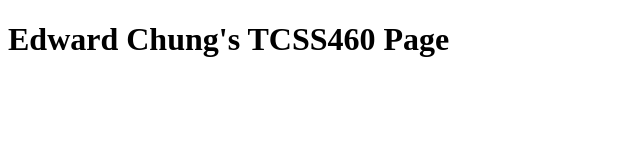
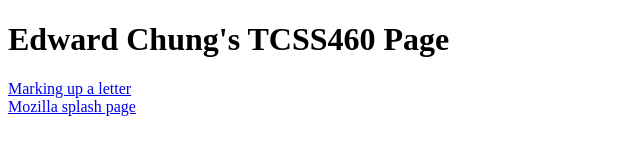
Before and after one commit to edwardspot/edwardspot.github.io, a plain HTML site: page index.html in a window 1280 px wide. Shown: the whole page, without its empty margins (0-640 px from the left). Drawn offline with Linux system fonts and the light colour scheme.

Commit message:
add hyperlink to main io site.

```diff
--- a/index.html
+++ b/index.html
@@ -11,7 +11,8 @@
 <body>
     <h1>Edward Chung's TCSS460 Page</h1>
     <p>
-
+        <a href="marking up a letter/index.html">Marking up a letter</a><br>
+        <a href="mozilla splash page/index.html">Mozilla splash page</a><br>
     </p>
 </body>
 
```
